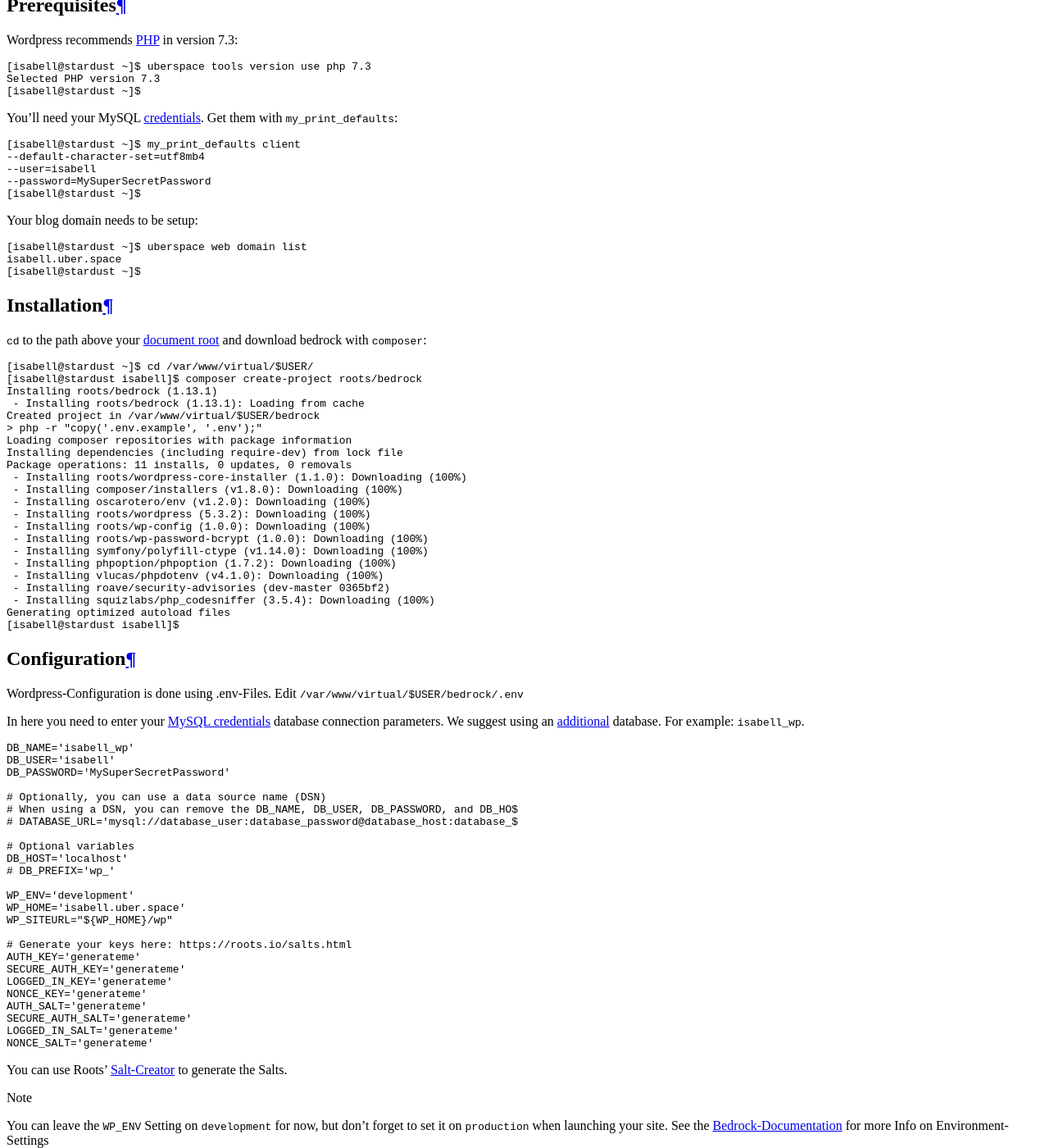
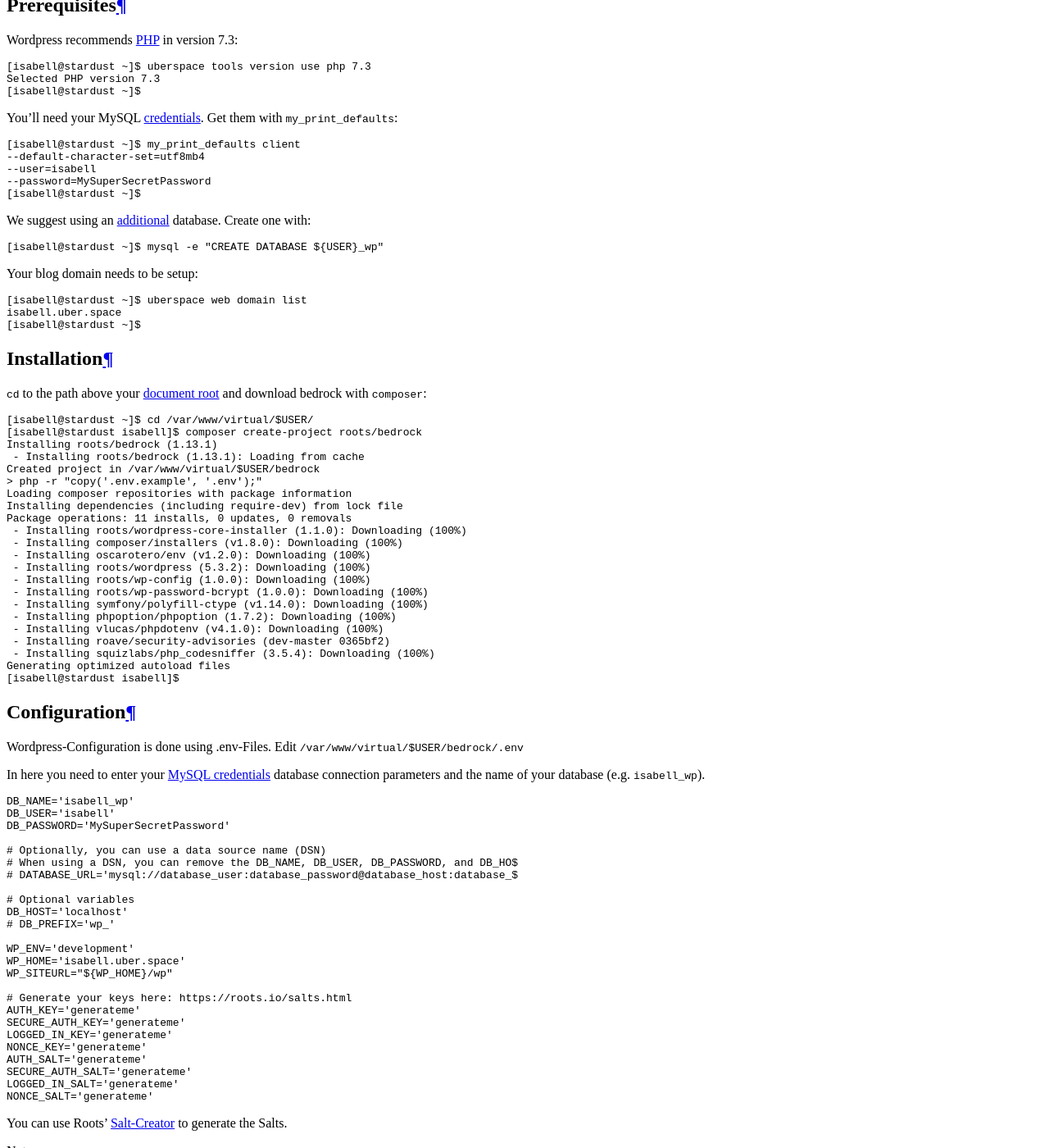
Before and after one commit to Uberspace/lab, a Sphinx documentation site: the page built from source/guide_wordpress-bedrock.rst, in a window 1280 px wide and 1400 px high, scrolled down 3697 px. Shown: the whole window at 82% size. Built offline with Sphinx 7.4.7 and the Read the Docs theme 2.0.0, drawn with Linux system fonts in a browser that asks for light colours.

Commit message:
[wp-bedrock] create database in prerequisites

```diff
--- a/source/guide_wordpress-bedrock.rst
+++ b/source/guide_wordpress-bedrock.rst
@@ -48,6 +48,12 @@
 
 .. include:: includes/my-print-defaults.rst
 
+We suggest using an :manual_anchor:`additional <database-mysql.html#additional-databases>` database. Create one with:
+
+.. code-block:: console
+
+ [isabell@stardust ~]$ mysql -e "CREATE DATABASE ${USER}_wp"
+
 Your blog domain needs to be setup:
 
 .. include:: includes/web-domain-list.rst
@@ -90,8 +96,7 @@
 
 Wordpress-Configuration is done using .env-Files. Edit ``/var/www/virtual/$USER/bedrock/.env``
 
-In here you need to enter your :manual_anchor:`MySQL credentials <database-mysql.html#login-credentials>` database connection parameters.
-We suggest using an :manual_anchor:`additional <database-mysql.html#additional-databases>` database. For example: ``isabell_wp``.
+In here you need to enter your :manual_anchor:`MySQL credentials <database-mysql.html#login-credentials>` database connection parameters and the name of your database (e.g. ``isabell_wp``).
 
 .. code-block:: ini
  :emphasize-lines: 1,2,3,10,14,15,18,19,20,21,22,23,24,25
```
